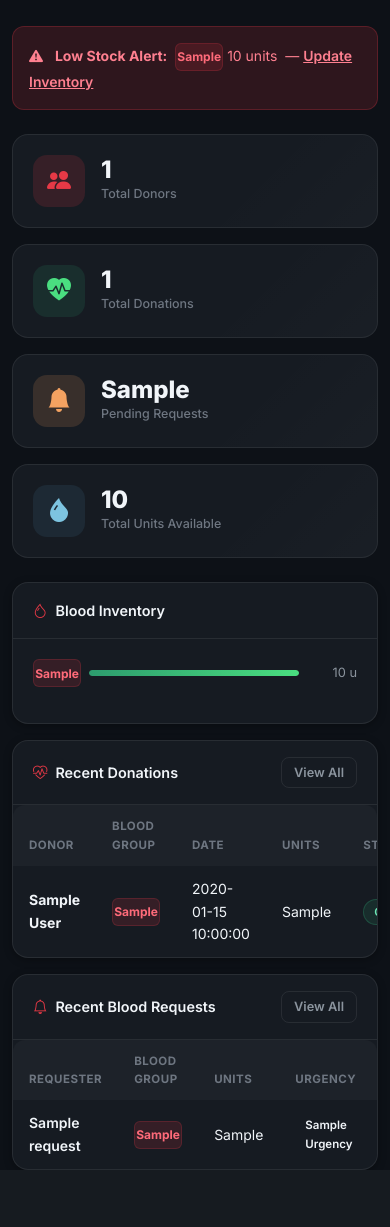
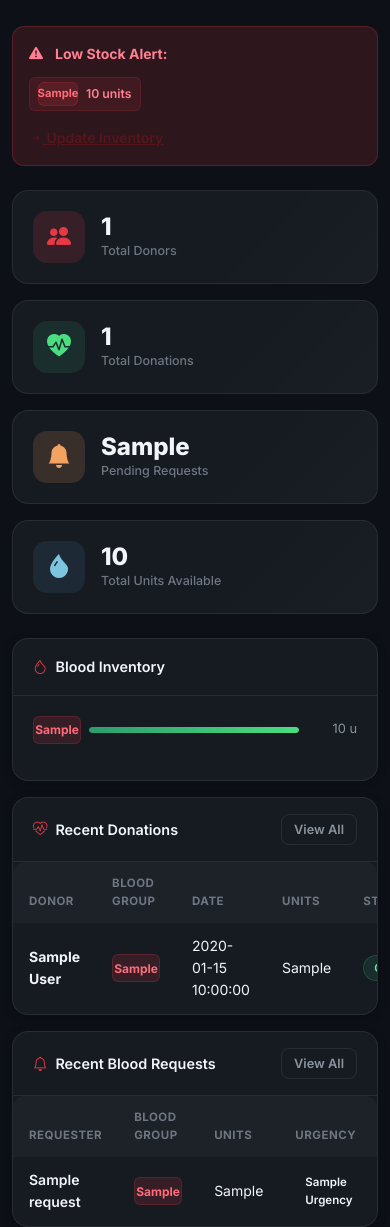
Before and after one commit to Divyanattarayan/Blood-donor-management-and-tracking-system, a Flask app: template app/templates/dashboard/index.html in a window 390 px wide. Shown: the part 29-1256 px from the top of the page. Before the commit the page ends 1199 px from the top, so only its background shows below. Run offline with Flask 3, Linux system fonts and the light colour scheme; the template is opened without the code that fills it: most values are stand-ins (such as "Sample title", 1, 10 or a date in 2020).

Commit message:
fix mobile layouts and update topbar

```diff
--- a/app/templates/base.html
+++ b/app/templates/base.html
@@ -53,11 +53,6 @@
 
     {% if session.get('user', {}).get('role') == 'admin' %}
     <div class="nav-section-label">Admin</div>
-    <a href="{{ url_for('reports.index') }}"
-       class="nav-link {% if request.endpoint and request.endpoint.startswith('reports') %}active{% endif %}">
-      <i class="bi bi-bar-chart-fill"></i>
-      <span>Reports</span>
-    </a>
     <a href="{{ url_for('admin.index') }}"
        class="nav-link {% if request.endpoint and request.endpoint.startswith('admin') %}active{% endif %}">
       <i class="bi bi-shield-lock-fill"></i>
@@ -92,9 +87,29 @@
   <div class="topbar-title">{% block page_title %}{% endblock %}</div>
   <div class="topbar-actions">
     {% if session.get('user', {}).get('role') == 'admin' %}
-    <a href="{{ url_for('donors.new_donor') }}" class="btn btn-primary btn-sm" id="topbar-add-donor">
-      <i class="bi bi-plus-lg me-1"></i>Add Donor
-    </a>
+    <div class="dropdown">
+      <button class="btn btn-primary btn-sm dropdown-toggle" type="button" id="quickActionsDropdown" data-bs-toggle="dropdown" aria-expanded="false">
+        <i class="bi bi-lightning-charge-fill me-1"></i>Quick Actions
+      </button>
+      <ul class="dropdown-menu dropdown-menu-end dropdown-menu-dark" aria-labelledby="quickActionsDropdown" style="background-color: var(--bg-card); border: 1px solid var(--border); box-shadow: var(--shadow-md);">
+        <li>
+          <a class="dropdown-item py-2" href="{{ url_for('donations.new_donation') }}">
+            <i class="bi bi-heart-pulse-fill me-2 text-danger"></i>Record Donation
+          </a>
+        </li>
+        <li>
+          <a class="dropdown-item py-2" href="{{ url_for('requests.new_request') }}">
+            <i class="bi bi-bell-fill me-2 text-warning"></i>New Request
+          </a>
+        </li>
+        <li><hr class="dropdown-divider" style="border-color: var(--border);"></li>
+        <li>
+          <a class="dropdown-item py-2" href="{{ url_for('donors.new_donor') }}">
+            <i class="bi bi-person-plus-fill me-2 text-info"></i>Add Donor
+          </a>
+        </li>
+      </ul>
+    </div>
     {% endif %}
   </div>
 </div>
--- a/app/templates/dashboard/index.html
+++ b/app/templates/dashboard/index.html
@@ -12,14 +12,22 @@
 
 <!-- Low Stock Alert -->
 {% if low_stock %}
-<div class="alert alert-danger fade-in mb-4">
-  <i class="bi bi-exclamation-triangle-fill me-2"></i>
-  <strong>Low Stock Alert:</strong>
-  {% for item in low_stock %}
-    <span class="bg-badge ms-1">{{ item.blood_group }}</span> {{ item.units_available|round(1) }} units
-  {% endfor %}
-  &nbsp;—
-  <a href="{{ url_for('admin.inventory') }}" style="color:inherit; font-weight:600;">Update Inventory</a>
+<div class="alert alert-danger fade-in mb-4 d-flex flex-column gap-2">
+  <div class="d-flex align-items-center flex-wrap gap-2">
+    <i class="bi bi-exclamation-triangle-fill me-1"></i>
+    <strong>Low Stock Alert:</strong>
+  </div>
+  <div class="d-flex flex-column flex-sm-row flex-wrap gap-2 my-1">
+    {% for item in low_stock %}
+      <div class="d-flex align-items-center gap-2 p-1 px-2 rounded" style="background: rgba(230,57,70,0.1); border: 1px solid rgba(230,57,70,0.15); width: fit-content;">
+        <span class="bg-badge" style="height: 24px; width: 40px; font-size: 0.7rem; display: inline-flex;">{{ item.blood_group }}</span>
+        <span class="small fw-semibold" style="color: #ff8090;">{{ item.units_available|round(1) }} units</span>
+      </div>
+    {% endfor %}
+  </div>
+  <div class="mt-1">
+    <a href="{{ url_for('admin.inventory') }}" class="alert-link fw-semibold" style="text-decoration: underline;"><i class="bi bi-arrow-right-short"></i> Update Inventory</a>
+  </div>
 </div>
 {% endif %}
 
--- a/static/css/custom.css
+++ b/static/css/custom.css
@@ -407,7 +407,7 @@ body {
   background: var(--bg-hover) !important;
 }
 
-.table-responsive { border-radius: var(--radius); overflow: hidden; }
+.table-responsive { border-radius: var(--radius); overflow-x: auto; }
 
 /* ══════════════════════════════════════════════════
    FORMS
```
